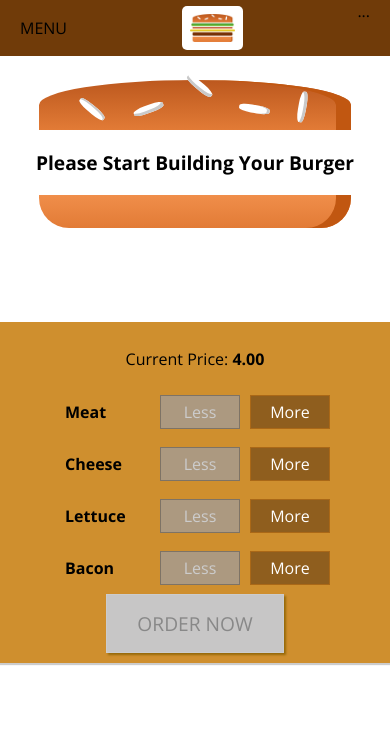
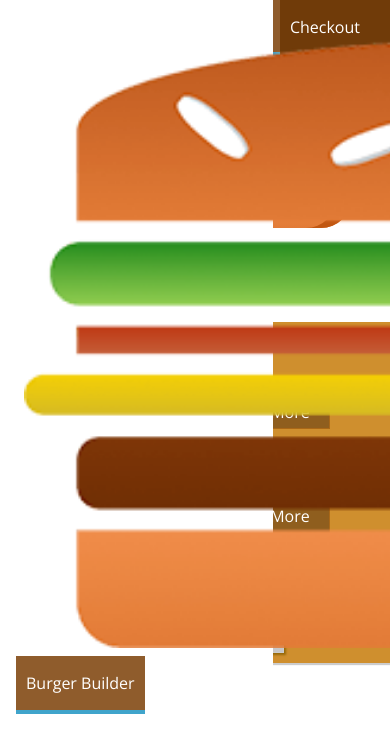
Before and after one commit to snkoski/burger_builder, a React app: page / in a window 390 px wide. Shown: the top 752 px of the page. Built offline with nearby package versions, Linux system fonts and the light colour scheme.

Commit message:
Make SideDrawer component and css. SideDrawer is shown is screen width is less than 500px. Nav items not styled for mobile yet.

```diff
--- a/src/components/Layout/Layout.js
+++ b/src/components/Layout/Layout.js
@@ -3,10 +3,12 @@
 
 import Aux from '../../hoc/Aux';
 import Toolbar from '../Navigation/Toolbar/Toolbar';
+import SideDrawer from '../Navigation/SideDrawer/SideDrawer';
 
 const layout = ( props ) => (
   <Aux>
     <Toolbar />
+    <SideDrawer />
     <main className={classes.Content}>
       {props.children}
     </main>
--- /dev/null
+++ b/src/components/Navigation/NavigationItems/NavigationItem/NavigationItem.js
@@ -0,0 +1,12 @@
+import React from 'react';
+
+import classes from './NavigationItem.module.css';
+
+const navigationItem = (props) => (
+  <li className={classes.NavigationItem}>
+    <a href={props.link}
+      className={props.active ? classes.active : null}>{props.children}</a>
+  </li>
+);
+
+export default navigationItem;
--- /dev/null
+++ b/src/components/Navigation/NavigationItems/NavigationItem/NavigationItem.module.css
@@ -0,0 +1,25 @@
+.NavigationItem {
+  margin: 0;
+  box-sizing: border-box;
+  display: flex;
+  height: 100%;
+  align-items: center;
+}
+
+.NavigationItem a {
+  color: white;
+  text-decoration: none;
+  height: 100%;
+  padding: 16px 10px;
+  border-bottom: 4px solid transparent;
+  box-sizing: border-box;
+  display: block;
+}
+
+.NavigationItem a:hover,
+.NavigationItem a:active,
+.NavigationItem a.active {
+  background-color: #8F5C2C;
+  border-bottom: 4px solid #40A4CB;
+  color: white;
+}
--- /dev/null
+++ b/src/components/Navigation/NavigationItems/NavigationItems.js
@@ -0,0 +1,13 @@
+import React from 'react';
+
+import classes from './NavigationItems.module.css';
+import NavigationItem from './NavigationItem/NavigationItem';
+
+const navigationItems = () => (
+  <ul className={classes.NavigationItems}>
+    <NavigationItem link="/" active>Burger Builder</NavigationItem>
+    <NavigationItem link="/">Checkout</NavigationItem>
+  </ul>
+);
+
+export default navigationItems;
--- /dev/null
+++ b/src/components/Navigation/NavigationItems/NavigationItems.module.css
@@ -0,0 +1,8 @@
+.NavigationItems {
+  margin: 0;
+  padding: 0;
+  list-style: none;
+  display: flex;
+  align-items: center;
+  height: 100%;
+}
--- /dev/null
+++ b/src/components/Navigation/SideDrawer/SideDrawer.js
@@ -0,0 +1,19 @@
+import React from 'react';
+
+import Logo from '../../Logo/Logo';
+import NavigationItems from '../NavigationItems/NavigationItems';
+import classes from './SideDrawer.module.css';
+
+const sideDrawer = (props) => {
+  //...
+  return (
+    <div className={classes.SideDrawer}>
+      <Logo />
+      <nav>
+        <NavigationItems />
+      </nav>
+    </div>
+  );
+};
+
+export default sideDrawer;
--- /dev/null
+++ b/src/components/Navigation/SideDrawer/SideDrawer.module.css
@@ -0,0 +1,27 @@
+.SideDrawer {
+  position: fixed;
+  width: 280px;
+  max-width: 70%;
+  height: 100%;
+  left: 0;
+  top: 0;
+  z-index: 200;
+  background-color: white;
+  padding: 32px 16px;
+  box-sizing: border-box;
+  transition: transform 0.3s ease-out;
+}
+
+@media (min-width: 500px) {
+  .SideDrawer{
+    display: none;
+  }
+}
+
+.Open {
+  transform: translateX(0);
+}
+
+.Close {
+  transform: translateX(-100);
+}
--- a/src/components/Navigation/Toolbar/Toolbar.js
+++ b/src/components/Navigation/Toolbar/Toolbar.js
@@ -2,13 +2,14 @@
 
 import classes from './Toolbar.module.css';
 import Logo from '../../Logo/Logo';
+import NavigationItems from '../NavigationItems/NavigationItems';
 
 const toolbar = (props) => (
   <header className={classes.Toolbar}>
     <div>MENU</div>
     <Logo />
     <nav>
-      ...
+      <NavigationItems />
     </nav>
   </header>
 );
```
